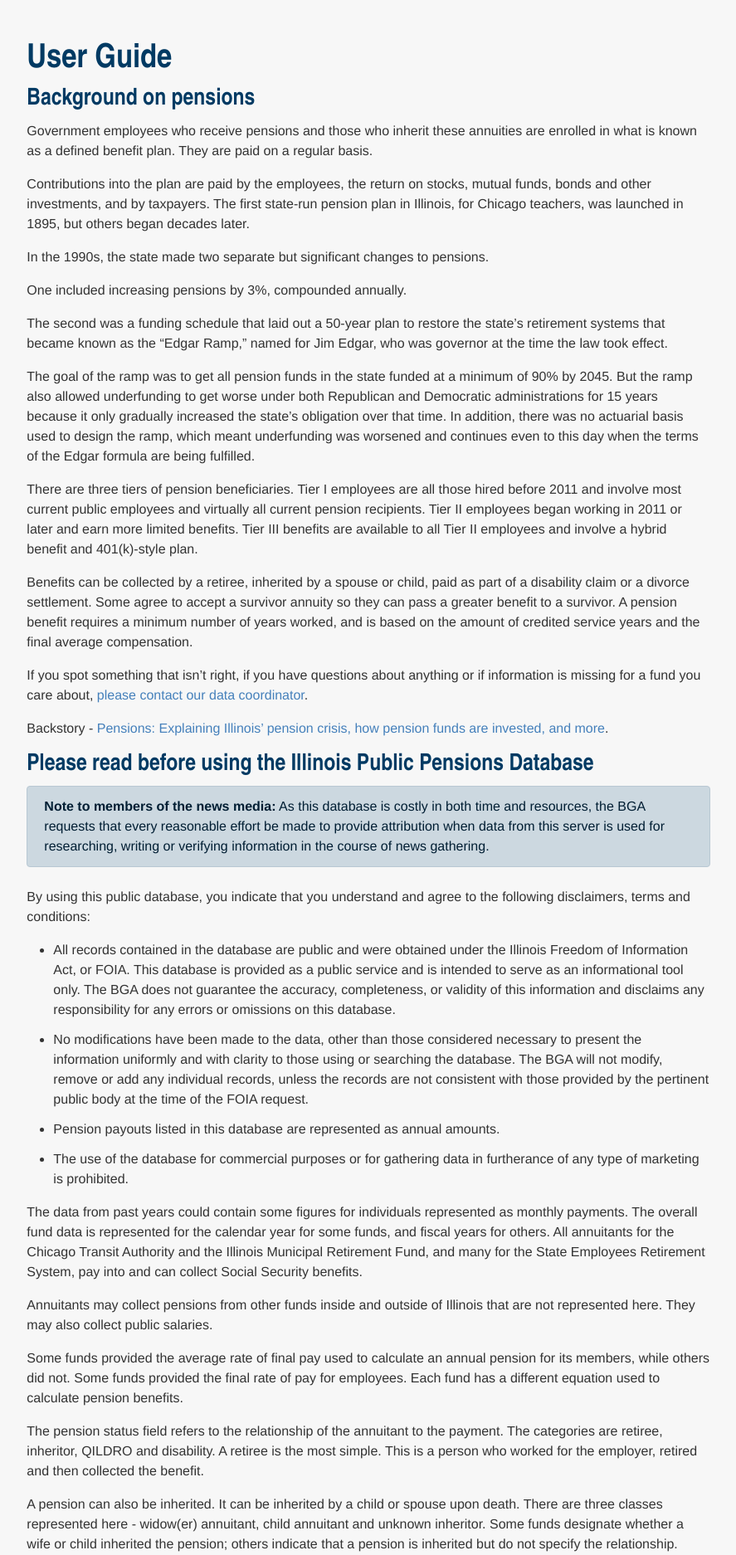
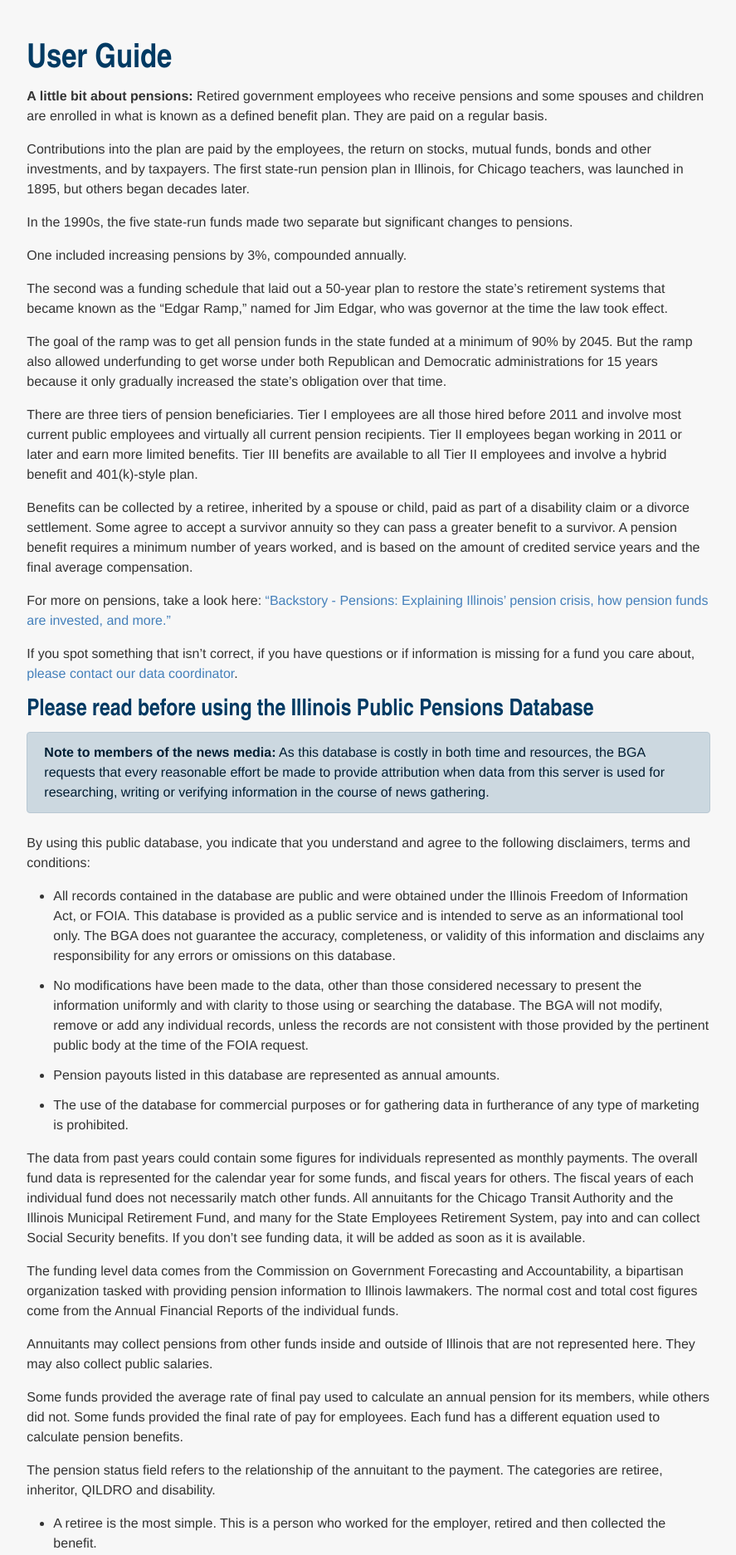
Before and after one commit to datamade/bga-pensions, a Django app: page /user-guide/ in a window 1280 px wide. Shown: the part 64-1938 px from the top of the page at 83% size, without its empty margins (196-1083 px from the left). Run offline with Django 3.2, Linux system fonts and the light colour scheme; some libraries are stand-ins or nearby versions; some web fonts are replaced.

Commit message:
Continue text edits

```diff
--- a/bga_database/static/js/base.js
+++ b/bga_database/static/js/base.js
@@ -57,8 +57,6 @@ class PensionsController {
         if ( data.aggregate_funding !== undefined ) {
             $('[id^="fund-"][id$="-detail"]').show()
             $('[id^="fund-"][id$="-detail-no-data"]').hide();
-
-
 
             this.chartHelper.makePieChart(data.aggregate_funding);
             this.chartHelper.makeBarChart(data.amortization_cost);
--- a/pensions/views.py
+++ b/pensions/views.py
@@ -81,16 +81,20 @@ class Index(CacheMixin, TemplateView):
 
     @property
     def data_years(self):
-        data = self._cache.get('data_years', None)
+        if settings.DEBUG:
+            # For local development without individual data
+            data = sorted([year for year in range(2012, 2020)])
+        else:
+            data = self._cache.get('data_years', None)
 
-        if data is None:
-            with connection.cursor() as cursor:
-                cursor.execute('SELECT DISTINCT(data_year) FROM pensions_benefit')
-                data = sorted([year[0] for year in cursor])
+            if data is None:
+                with connection.cursor() as cursor:
+                    cursor.execute('SELECT DISTINCT(data_year) FROM pensions_benefit')
+                    data = sorted([year[0] for year in cursor])
 
-            # This is referenced a bunch of times. Update the local cache, so
-            # this query is only run once.
-            self._cache['data_years'] = data
+                # This is referenced a bunch of times. Update the local cache, so
+                # this query is only run once.
+                self._cache['data_years'] = data
 
         return data
 
@@ -289,13 +293,13 @@ class Index(CacheMixin, TemplateView):
             'x_axis_categories': [''],
             'axis_label': 'Dollars',
             'funded': {
-                'name': '<strong>Amortization Cost:</strong> Present cost of paying down past debt',
+                'name': '<strong>Amortization Cost:</strong> Cost of borrowing to pay back underfunding',
                 'data': [amortization_cost],
                 'color': '#fd0',
                 'legendIndex': 1,
             },
             'unfunded': {
-                'name': '<strong>Employer Normal Cost:</strong> Projected cost to cover future benefits for current employees',
+                'name': '<strong>Employer Normal Cost:</strong> Cost to taxpayers to cover pension benefits',
                 'data': [normal_cost],
                 'color': '#67488b',
                 'legendIndex': 0,
--- a/templates/partials/system-pie-chart.html
+++ b/templates/partials/system-pie-chart.html
@@ -1,7 +1,7 @@
  <div class="col-lg-5{% if fund_type in 'state,chicago' %} offset-lg-1{% endif %} mb-3" id="{{ fund_type }}-container-col">
   <div class="row">
     <div class="col-lg-6">
-      <h4 class="chart-title">{% if fund_type == 'county' %}Cook {% endif %}{{ fund_type|title }}{% if fund_type == 'chicago' or fund_type == 'downstate' %} Municipal{% endif %}<br />Pension Liability</h4>
+      <h4 class="chart-title">{% if fund_type == 'county' %}Cook {% endif %}{{ fund_type|title }}{% if fund_type == 'chicago' or fund_type == 'downstate' %} Municipal{% endif %} Funds</h4>
       <h5 class="chart-subtitle"><span class="data-year"></span></h4>
     </div>
     <div class="col-lg-6 text-center">
@@ -15,7 +15,7 @@
   </div>
   <div class="row">
     <div class="col-lg-12">
-      <small class="text-secondary"><strong>Funds represented:</strong> <span id="{{ fund_type }}-members"></span></small>
+      <small class="text-secondary"><strong>Funds represented:</strong> <span id="{{ fund_type }}-members"></span>{% if fund_type == 'downstate' %}; Does not include police and fire pension funds for individual cities{% endif %}</small>
     </div>
   </div>
 </div>
--- a/templates/user-guide.html
+++ b/templates/user-guide.html
@@ -7,27 +7,25 @@
     <div class="col-md-8 offset-md-2">
         <h1>User Guide</h1>
 
-        <h3>Background on pensions</h3>
-
-        <p>Government employees who receive pensions and those who inherit these annuities are enrolled in what is known as a defined benefit plan. They are paid on a regular basis.</p>
+        <p><strong>A little bit about pensions:</strong> Retired government employees who receive pensions and some spouses and children are enrolled in what is known as a defined benefit plan. They are paid on a regular basis.</p>
 
         <p>Contributions into the plan are paid by the employees, the return on stocks, mutual funds, bonds and other investments, and by taxpayers. The first state-run pension plan in Illinois, for Chicago teachers, was launched in 1895, but others began decades later.</p>
 
-        <p>In the 1990s, the state made two separate but significant changes to pensions.</p>
+        <p>In the 1990s, the five state-run funds made two separate but significant changes to pensions.</p>
 
         <p>One included increasing pensions by 3%, compounded annually.</p>
 
         <p>The second was a funding schedule that laid out a 50-year plan to restore the state’s retirement systems that became known as the “Edgar Ramp,” named for Jim Edgar, who was governor at the time the law took effect.</p>
 
-        <p>The goal of the ramp was to get all pension funds in the state funded at a minimum of 90% by 2045. But the ramp also allowed underfunding to get worse under both Republican and Democratic administrations for 15 years because it only gradually increased the state’s obligation over that time. In addition, there was no actuarial basis used to design the ramp, which meant underfunding was worsened and continues even to this day when the terms of the Edgar formula are being fulfilled.</p>
+        <p>The goal of the ramp was to get all pension funds in the state funded at a minimum of 90% by 2045. But the ramp also allowed underfunding to get worse under both Republican and Democratic administrations for 15 years because it only gradually increased the state’s obligation over that time.</p>
 
         <p>There are three tiers of pension beneficiaries. Tier I employees are all those hired before 2011 and involve most current public employees and virtually all current pension recipients. Tier II employees began working in 2011 or later and earn more limited benefits. Tier III benefits are available to all Tier II employees and involve a hybrid benefit and 401(k)-style plan.</p>
 
         <p>Benefits can be collected by a retiree, inherited by a spouse or child, paid as part of a disability claim or a divorce settlement. Some agree to accept a survivor annuity so they can pass a greater benefit to a survivor. A pension benefit requires a minimum number of years worked, and is based on the amount of credited service years and the final average compensation.</p>
 
-        <p>If you spot something that isn’t right, if you have questions about anything or if information is missing for a fund you care about, <a href="https://www.bettergov.org/team/jared-rutecki" target="_blank">please contact our data coordinator</a>.</p>
+        <p>For more on pensions, take a look here: <a href="https://www.bettergov.org/backstory/pensions/" target="_blank">“Backstory - Pensions: Explaining Illinois’ pension crisis, how pension funds are invested, and more.”</a></p>
 
-        <p>Backstory - <a href="https://www.bettergov.org/backstory/pensions/" target="_blank">Pensions: Explaining Illinois’ pension crisis, how pension funds are invested, and more</a>.</p>
+        <p>If you spot something that isn’t correct, if you have questions or if information is missing for a fund you care about, <a href="https://www.bettergov.org/team/jared-rutecki" target="_blank">please contact our data coordinator</a>.</p>
 
         <h3>Please read before using the Illinois Public Pensions Database</h3>
 
@@ -49,21 +47,24 @@
 
         </ul>
 
-        <p>The data from past years could contain some figures for individuals represented as monthly payments. The overall fund data is represented for the calendar year for some funds, and fiscal years for others. All annuitants for the Chicago Transit Authority and the Illinois Municipal Retirement Fund,  and many for the State Employees Retirement System, pay into and can collect Social Security benefits.</p>
+        <p>The data from past years could contain some figures for individuals represented as monthly payments. The overall fund data is represented for the calendar year for some funds, and fiscal years for others. The fiscal years of each individual fund does not necessarily match other funds. All annuitants for the Chicago Transit Authority and the Illinois Municipal Retirement Fund, and many for the State Employees Retirement System, pay into and can collect Social Security benefits. If you don’t see funding data, it will be added as soon as it is available.</p>
+
+        <p>The funding level data comes from the Commission on Government Forecasting and Accountability, a bipartisan organization tasked with providing pension information to Illinois lawmakers. The normal cost and total cost figures come from the Annual Financial Reports of the individual funds.</p>
 
         <p>Annuitants may collect pensions from other funds inside and outside of Illinois that are not represented here. They may also collect public salaries.</p>
 
         <p>Some funds provided the average rate of final pay used to calculate an annual pension for its members, while others did not. Some funds provided the final rate of pay for employees. Each fund has a different equation used to calculate pension benefits.</p>
 
-        <p>The pension status field refers to the relationship of the annuitant to the payment. The categories are retiree, inheritor, QILDRO and disability. A retiree is the most simple. This is a person who worked for the employer, retired and then collected the benefit.</p>
+        <p>The pension status field refers to the relationship of the annuitant to the payment. The categories are retiree, inheritor, QILDRO and disability.</p>
 
-        <p>A pension can also be inherited. It can be inherited by a child or spouse upon death. There are three classes represented here - widow(er) annuitant, child annuitant and unknown inheritor. Some funds designate whether a wife or child inherited the pension; others indicate that a pension is inherited but do not specify the relationship.</p>
+        <ul>
+            <li>A retiree is the most simple. This is a person who worked for the employer, retired and then collected the benefit.</li>
+            <li>A pension can also be inherited. It can be inherited by a child or spouse upon death. There are three classes represented here - widow(er) annuitant, child annuitant and unknown inheritor. Some funds designate whether a wife or child inherited the pension; others indicate that a pension is inherited but do not specify the relationship.</li>
+            <li>Qualified Illinois Domestic Relations Order, or QILDRO, refers to a pension payment made as part of a court order in a divorce. It is typically made to an ex-spouse or civil union partner, but can be paid to any dependent family.</li>
+            <li>Some pensions are considered disability benefits. These are typically paid to a person whose work leads to a long-term or permanent disability before retirement age.</li>
+        </ul>
 
-        <p>Qualified Illinois Domestic Relations Order, or QILDRO, refers to a pension payment made as part of a court order in a divorce. It is typically made to an ex-spouse or civil union partner, but can be paid to any dependent family.</p>
-
-        <p>Some pensions are considered disability benefits. These are typically paid to a person whose work leads to a long-term or permanent disability before retirement age.</p>
-
-        <p>Not all funds provided the status or identity of all pension recipients.</p>
+        <p>Not all of the pension funds provided the status or identity of all pension recipients.</p>
     </div>
 </div>
 {% endblock %}
```
Also changed, not shown: data/fixtures/pension_fund.json (+1 -98 lines), templates/index.html (+29 -22 lines).
